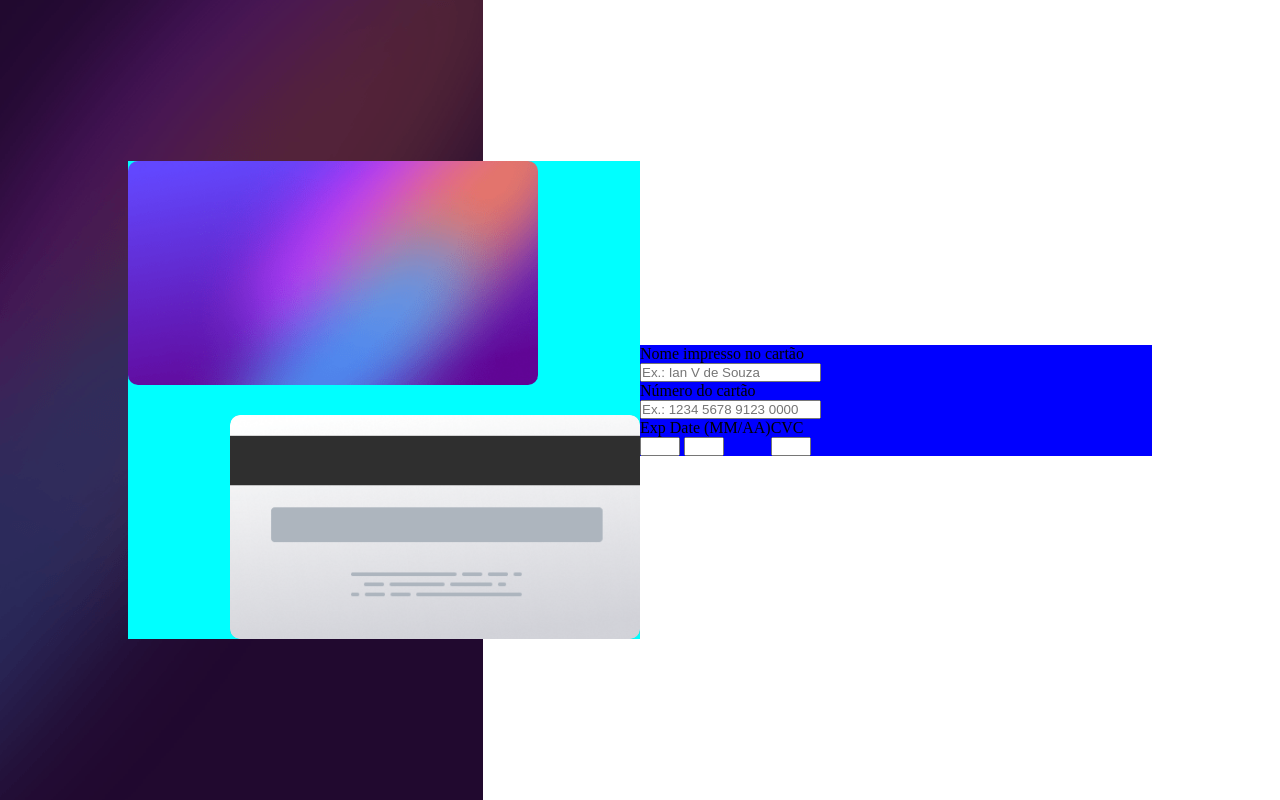
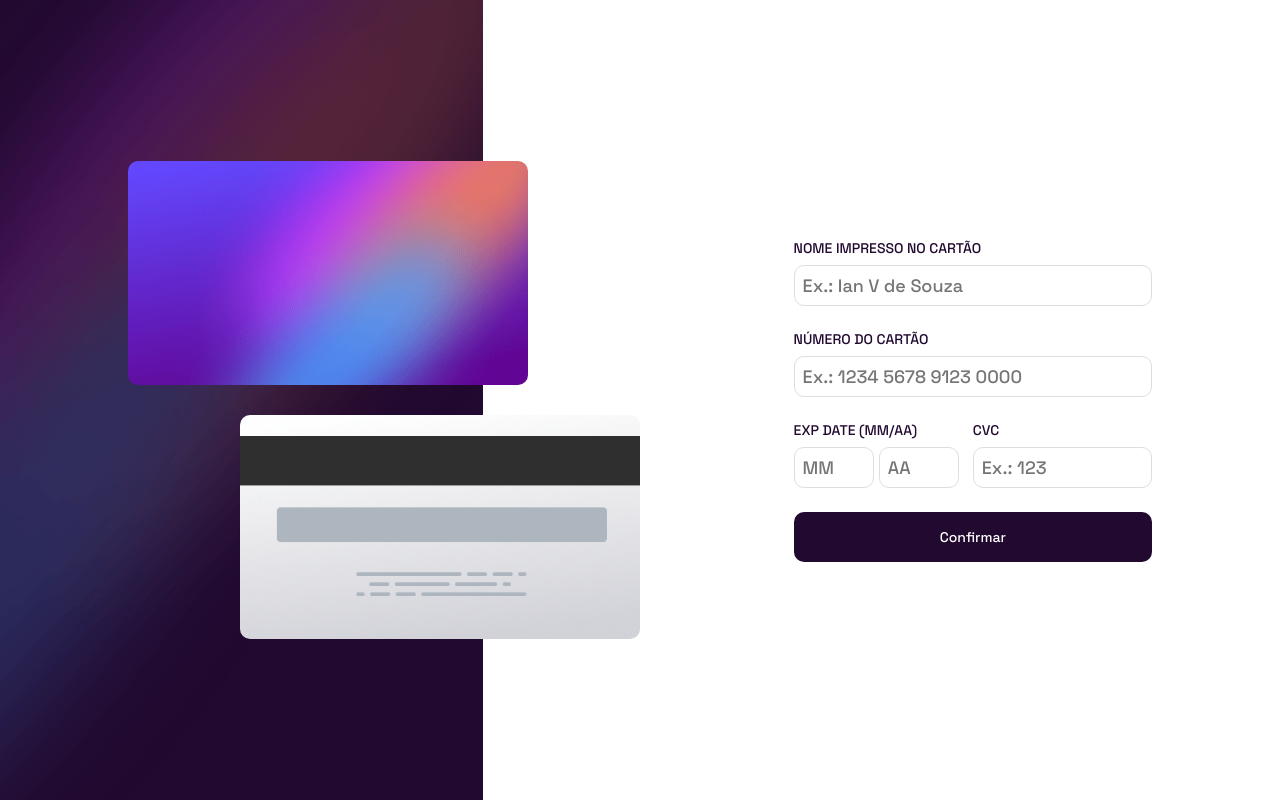
Before and after one commit to Vieira14N/credit-card-form, a plain HTML site: page index.html in a window 1280 px wide. Drawn offline with Linux system fonts and the light colour scheme.

Commit message:
CSS Desktop feito

```diff
--- a/index.html
+++ b/index.html
@@ -4,8 +4,10 @@
 <head>
   <meta charset="UTF-8">
   <meta name="viewport" content="width=device-width, initial-scale=1.0">
-
   <link rel="icon" type="image/png" sizes="32x32" href="./images/favicon-32x32.png">
+  <link rel="preconnect" href="https://fonts.googleapis.com">
+  <link rel="preconnect" href="https://fonts.gstatic.com" crossorigin>
+  <link href="https://fonts.googleapis.com/css2?family=Space+Grotesk:wght@500&display=swap" rel="stylesheet">
   <link rel="stylesheet" href="style.css">
   <title>Interactive card details form</title>
 
@@ -31,14 +33,15 @@
         <div class="date-cvc">
           <div class="date">
             <label for="date">Exp Date (MM/AA)</label>
-            <input type="text" name="month" id="month">
-            <input type="text" name="year" id="year">
+            <input type="text" name="month" id="month" placeholder="MM">
+            <input type="text" name="year" id="year" placeholder="AA">
           </div>
           <div class="cvc">
             <label for="date">CVC</label>
-            <input type="text" name="cvc" id="cvc">
+            <input type="text" name="cvc" id="cvc" placeholder="Ex.: 123">
           </div>
         </div>
+        <button type="submit">Confirmar</button>
       </form>
     </div>
   </section>
--- a/style.css
+++ b/style.css
@@ -2,6 +2,12 @@
     margin: 0;
     padding: 0;
     box-sizing: border-box;
+}
+
+body, input {
+    font-family: 'Space Grotesk', sans-serif;
+    font-size: 18px;
+    font-weight: 500;
 }
 
 /* Main Container background */
@@ -20,13 +26,13 @@
     height: 100vh;
     display: flex;
     align-items: center;
+    justify-content: space-between;
     margin: 0 auto;
 }
 
 /* Cards */
 
 .cards{
-    background-color: aqua;
     width: 50%;
     display: flex;
     flex-direction: column;
@@ -38,7 +44,7 @@
     background-repeat: no-repeat;
     background-position: center;
     background-size: cover;
-    width: 80%;
+    width: 25rem;
     height: 14rem;
     border-radius: 10px;
 
@@ -50,7 +56,7 @@
     background-repeat: no-repeat;
     background-position: center;
     background-size: cover;
-    width: 80%;
+    width: 25rem;
     height: 14rem;
     border-radius: 10px;
     margin-top: 30px;
@@ -60,18 +66,68 @@
 /* Form */
 
 form {
-    background-color: blue;
-    width: 50%;
+    width: 35%;
+    display: flex;
+    flex-direction: column;
+    align-items: start;
 }
 
 form label {
     display: block;
+    text-transform: uppercase;
+    color: hsl(278, 68%, 11%);
+    font-size: 14px;
+}
+
+form input {
+    width: 100%;
+    padding: 8px;
+    border-radius: 10px;
+    border: 1px hsl(270, 3%, 87%) solid;
+    color: hsl(279, 6%, 55%);
+    margin-top: 8px;
+    margin-bottom: 24px;
+}
+
+form input:focus{
+    outline: 2px solid hsl(278, 94%, 30%);
 }
 
 .date-cvc {
+    width: 100%;
     display: flex;
+    justify-content: space-between;
 }
 
 .date-cvc input {
-    width: 40px;
+    width: 40%;
 }
+
+.date {
+    width: 50%;
+}
+
+.date input {
+    width: 45%;
+}
+
+.cvc{
+    width: 50%;
+}
+
+.cvc input {
+    width: 100%;
+}
+
+form button {
+    width: 100%;
+    padding: 16px;
+    border: none;
+    border-radius: 10px;
+    background-color: hsl(278, 68%, 11%);
+    color: white;
+    font-family: 'Space Grotesk', sans-serif;
+    font-size: 14px;
+    font-weight: 500;
+    cursor: pointer;
+}
```
